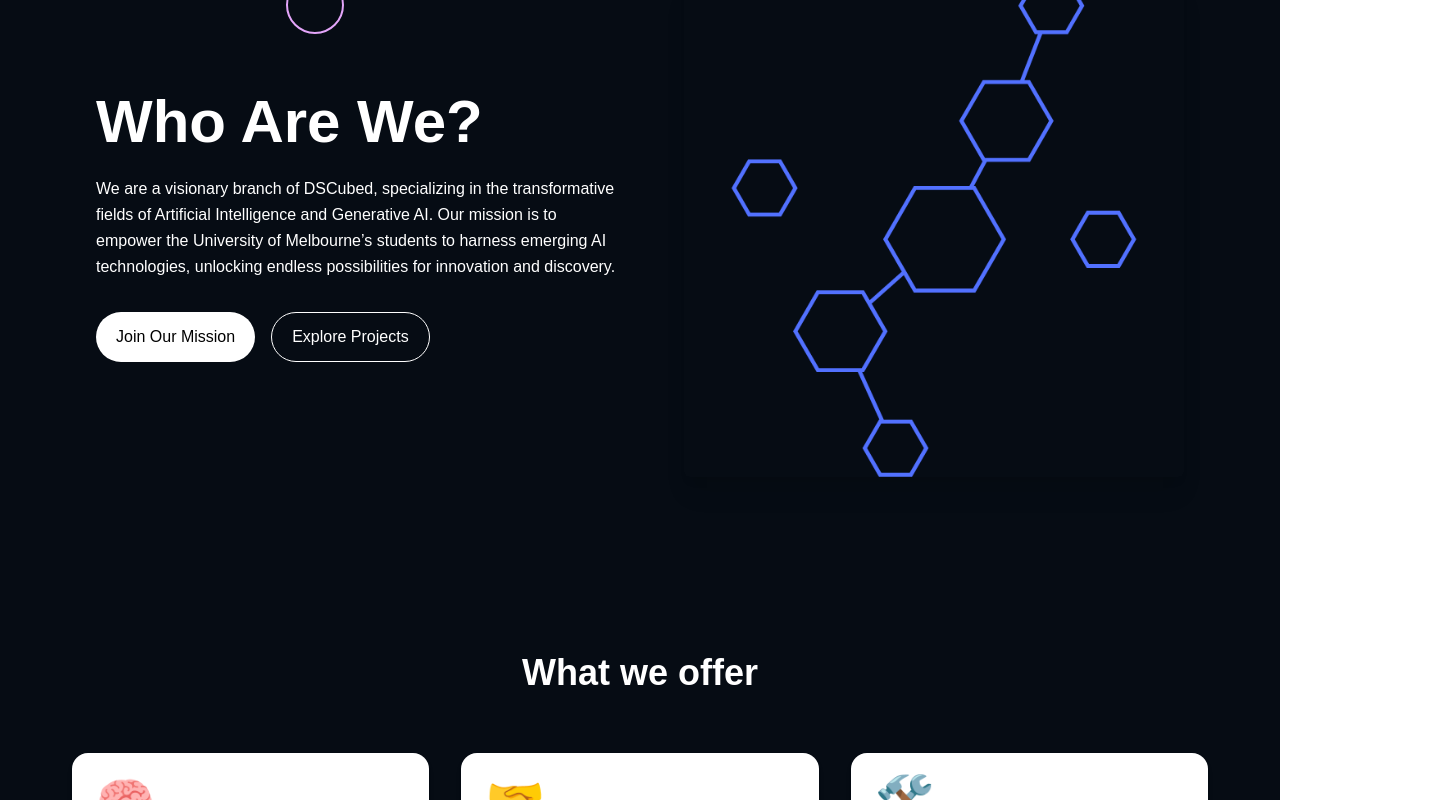
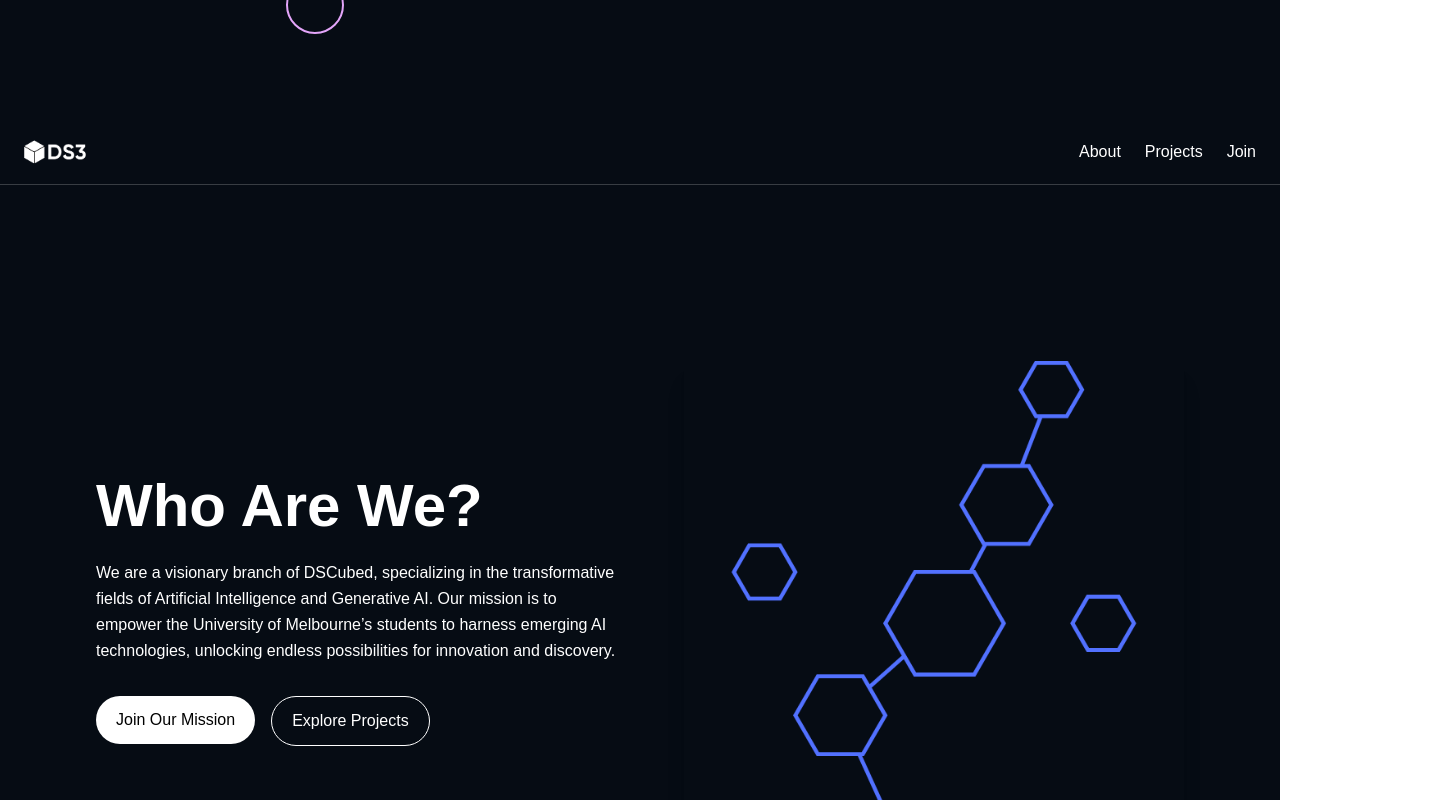
Before and after one commit to lorraine-sanares/ai-at-dscubed-landing, a Next.js app: page / in a window 1280 px wide. Shown: the part 680-1480 px from the top of the page, 1440 px wide, since content can reach past the window. Built offline with nearby package versions, Linux system fonts and the light colour scheme; no server answers.

Commit message:
cleaned up UI, connected buttons

```diff
--- a/src/app/page.tsx
+++ b/src/app/page.tsx
@@ -13,6 +13,7 @@
       <section id="hero">
         <Hero />
       </section>
+      <Navbar />
 
       <section id="about">
         <About />
--- a/src/components/Hero.tsx
+++ b/src/components/Hero.tsx
@@ -35,10 +35,12 @@
   return (
 
     // Dimensions of container
-    <section
-      className="relative mx-auto"
-      style={{ width: "1440px", height: "481px", backgroundColor: heroBg }}
-    >
+      <section
+        className="relative w-full h-screen mx-auto"
+        style={{ backgroundColor: heroBg }}
+      >
+
+
       {/* Rendering small nodes */}
       {nodes.map((node, index) => (
         <div
--- a/src/components/Navbar.tsx
+++ b/src/components/Navbar.tsx
@@ -9,7 +9,9 @@
     const [isOpen, setIsOpen] = useState(false);
 
     return (
-        <nav className="bg-black text-white w-full top-0 left-0 z-50">
+        <nav
+        style={{ backgroundColor: "#060C14" }}
+        className="text-white w-full top-0 left-0 z-50 sticky border-b border-white/20">
             <div className="container mx-auto flex items-center justify-between px-6 py-4 h-16">
 
                 {/* Logo */}
@@ -42,10 +44,10 @@
                     </li>
 
                     <li>
-                        <a href="#projects" className="hover:text-blue-400">Projects</a>
+                        <a href="#doing" className="hover:text-blue-400">Projects</a>
                     </li>
                     <li>
-                        <a href="#contact" className="hover:text-blue-400">Contact</a>
+                        <a href="#signup" className="hover:text-blue-400">Join</a>
                     </li>
                 </ul>
             </div>
--- a/src/components/about.tsx
+++ b/src/components/about.tsx
@@ -21,12 +21,17 @@
                 technologies, unlocking endless possibilities for innovation and discovery.
             </p>
             <div className="flex gap-4">
+              <a href="#signup">
                 <button className="px-5 py-3 rounded-full bg-white text-black hover:opacity-90 transition">
-                Join Our Mission
+                    Join Our Mission
                 </button>
+                </a>
+
+                <a href="#doing">
                 <button className="px-5 py-3 rounded-full border text-white border-white hover:bg-white hover:text-black transition">
-                Explore Projects
+                    Explore Projects
                 </button>
+              </a>
             </div>
             </div>
 
--- a/src/components/doing.tsx
+++ b/src/components/doing.tsx
@@ -6,7 +6,7 @@
 
 const Doing: React.FC = () => {
   return (
-    <section className="bg-[#fdfcfb] dark:bg-[#060C14] py-24 px-18">
+    <section className="bg-[#fdfcfb] dark:bg-[#060C14] py-24 px-18 mt-20 mb-25">
       <div className="max-w-6xl mx-auto space-y-24">
 
         <h1 className="text-4xl md:text-5xl font-bold mb-30 text-white">
@@ -62,9 +62,9 @@
                 DSCubed’s dynamic AI assistant, now streamlining tasks between Discord
                 and Notion, with more cutting-edge features soon to launch.
             </p>
-            <button className="border border-black dark:border-white px-5 py-2 rounded-full font-semibold hover:bg-black hover:text-white dark:hover:bg-white dark:hover:text-black transition">
+            {/* <button className="border border-black dark:border-white px-5 py-2 rounded-full font-semibold hover:bg-black hover:text-white dark:hover:bg-white dark:hover:text-black transition">
               Join the preview
-            </button>
+            </button> */}
           </div>
         </div>
 
--- a/src/components/signup.tsx
+++ b/src/components/signup.tsx
@@ -23,8 +23,8 @@
   };
 
   return (
-    <section className="bg-black text-white py-28 px-6 min-h-screen">
-      <div className="max-w-4xl mx-auto text-center mb-20 mt-20">
+    <section className="bg-black text-white min-h-screen px-6 flex items-center justify-center">
+      <div className="max-w-4xl text-center w-full">
         <p className="text-white text-base mb-4">
           Step into the future of intelligence and
         </p>
```
